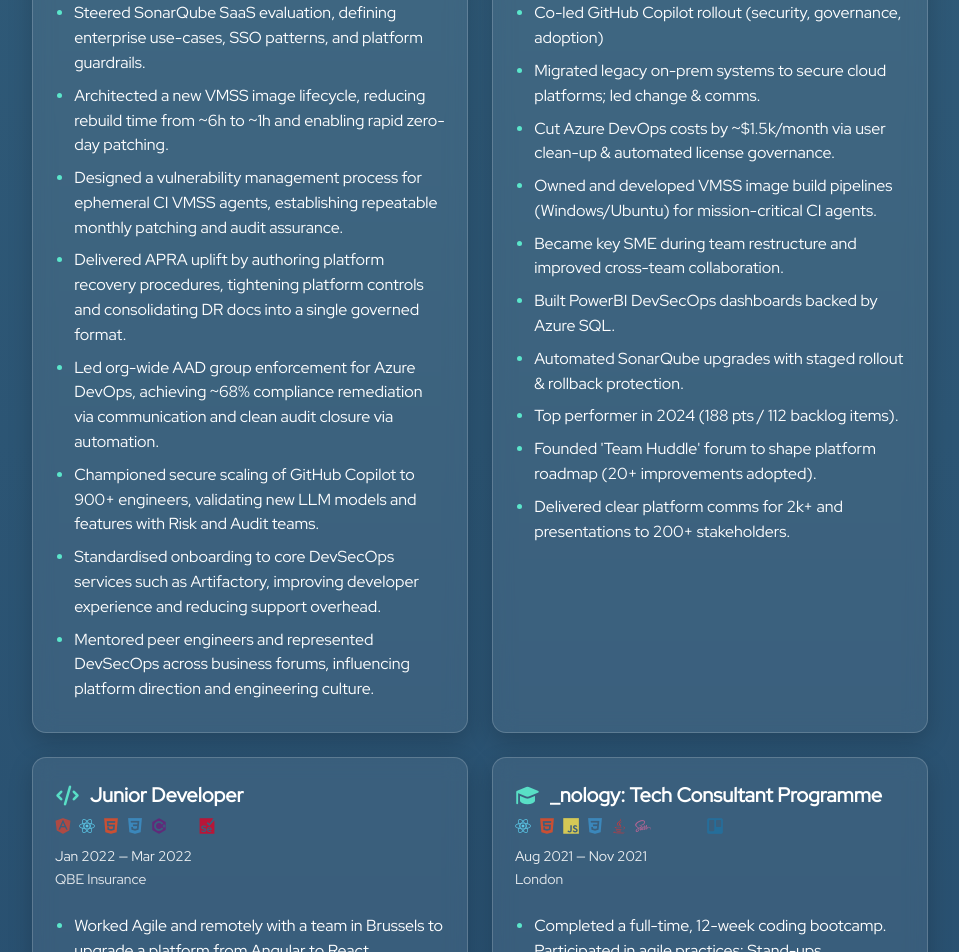
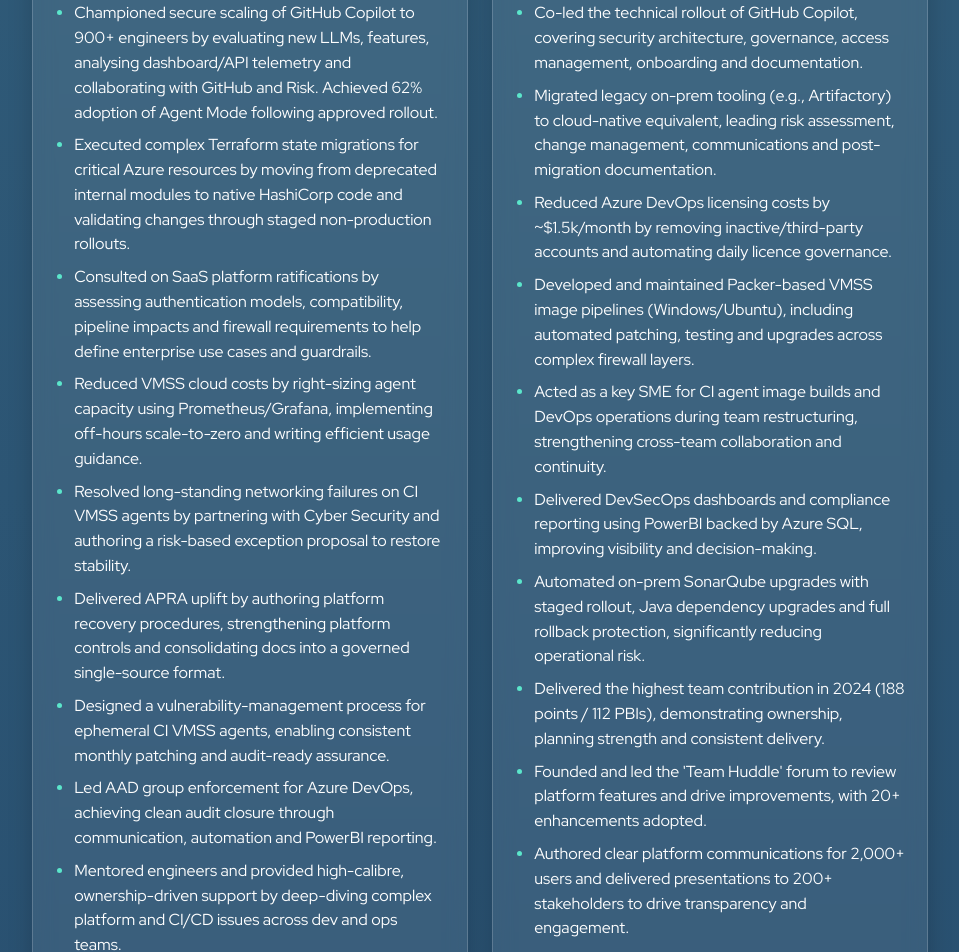
Before and after one commit to angaaruriakhil/portfolio-react, a React (Vite) app: page / in a window 1280 px wide. Shown: the part 2240-3192 px from the top of the page, without its empty margins (160-1119 px from the left). Built offline with nearby package versions, Linux system fonts and the light colour scheme; some icons are missing.

Commit message:
retool experience section and update pictures for battleship and morse code projects

```diff
--- a/src/components/scenes/About/About.jsx
+++ b/src/components/scenes/About/About.jsx
@@ -54,6 +54,7 @@
             data-aos="fade-right"
             data-aos-delay="40"
           >
+            <h3 className={styles.leftTitle}>Background</h3>
             <p>
               I’m a Senior Platform Engineer with a Chemical Engineering
               background and a proven track record of building reliable, secure
--- a/src/components/scenes/About/About.module.css
+++ b/src/components/scenes/About/About.module.css
@@ -62,6 +62,14 @@
 }
 
 .rightTitle {
+  font-size: clamp(14px, 1.6vw, 16px);
+  text-transform: uppercase;
+  letter-spacing: 0.04em;
+  opacity: 0.9;
+  margin: 0 0 10px 0;
+}
+
+.leftTitle {
   font-size: clamp(14px, 1.6vw, 16px);
   text-transform: uppercase;
   letter-spacing: 0.04em;
--- a/src/components/scenes/Experience/Experience.jsx
+++ b/src/components/scenes/Experience/Experience.jsx
@@ -32,14 +32,15 @@
       "Windows",
     ],
     bullets: [
-      "Steered SonarQube SaaS evaluation, defining enterprise use-cases, SSO patterns, and platform guardrails.",
-      "Architected a new VMSS image lifecycle, reducing rebuild time from ~6h to ~1h and enabling rapid zero-day patching.",
-      "Designed a vulnerability management process for ephemeral CI VMSS agents, establishing repeatable monthly patching and audit assurance.",
-      "Delivered APRA uplift by authoring platform recovery procedures, tightening platform controls and consolidating DR docs into a single governed format.",
-      "Led org-wide AAD group enforcement for Azure DevOps, achieving ~68% compliance remediation via communication and clean audit closure via automation.",
-      "Championed secure scaling of GitHub Copilot to 900+ engineers, validating new LLM models and features with Risk and Audit teams.",
-      "Standardised onboarding to core DevSecOps services such as Artifactory, improving developer experience and reducing support overhead.",
-      "Mentored peer engineers and represented DevSecOps across business forums, influencing platform direction and engineering culture.",
+      "Championed secure scaling of GitHub Copilot to 900+ engineers by evaluating new LLMs, features, analysing dashboard/API telemetry and collaborating with GitHub and Risk. Achieved 62% adoption of Agent Mode following approved rollout.",
+      "Executed complex Terraform state migrations for critical Azure resources by moving from deprecated internal modules to native HashiCorp code and validating changes through staged non-production rollouts.",
+      "Consulted on SaaS platform ratifications by assessing authentication models, compatibility, pipeline impacts and firewall requirements to help define enterprise use cases and guardrails.",
+      "Reduced VMSS cloud costs by right-sizing agent capacity using Prometheus/Grafana, implementing off-hours scale-to-zero and writing efficient usage guidance.",
+      "Resolved long-standing networking failures on CI VMSS agents by partnering with Cyber Security and authoring a risk-based exception proposal to restore stability.",
+      "Delivered APRA uplift by authoring platform recovery procedures, strengthening platform controls and consolidating docs into a governed single-source format.",
+      "Designed a vulnerability-management process for ephemeral CI VMSS agents, enabling consistent monthly patching and audit-ready assurance.",
+      "Led AAD group enforcement for Azure DevOps, achieving clean audit closure through communication, automation and PowerBI reporting.",
+      "Mentored engineers and provided high-calibre, ownership-driven support by deep-diving complex platform and CI/CD issues across dev and ops teams.",
     ],
   },
   {
@@ -69,16 +70,16 @@
       "Windows",
     ],
     bullets: [
-      "Co-led GitHub Copilot rollout (security, governance, adoption)",
-      "Migrated legacy on-prem systems to secure cloud platforms; led change & comms.",
-      "Cut Azure DevOps costs by ~$1.5k/month via user clean-up & automated license governance.",
-      "Owned and developed VMSS image build pipelines (Windows/Ubuntu) for mission-critical CI agents.",
-      "Became key SME during team restructure and improved cross-team collaboration.",
-      "Built PowerBI DevSecOps dashboards backed by Azure SQL.",
-      "Automated SonarQube upgrades with staged rollout & rollback protection.",
-      "Top performer in 2024 (188 pts / 112 backlog items).",
-      "Founded 'Team Huddle' forum to shape platform roadmap (20+ improvements adopted).",
-      "Delivered clear platform comms for 2k+ and presentations to 200+ stakeholders.",
+      "Co-led the technical rollout of GitHub Copilot, covering security architecture, governance, access management, onboarding and documentation.",
+      "Migrated legacy on-prem tooling (e.g., Artifactory) to cloud-native equivalent, leading risk assessment, change management, communications and post-migration documentation.",
+      "Reduced Azure DevOps licensing costs by ~$1.5k/month by removing inactive/third-party accounts and automating daily licence governance.",
+      "Developed and maintained Packer-based VMSS image pipelines (Windows/Ubuntu), including automated patching, testing and upgrades across complex firewall layers.",
+      "Acted as a key SME for CI agent image builds and DevOps operations during team restructuring, strengthening cross-team collaboration and continuity.",
+      "Delivered DevSecOps dashboards and compliance reporting using PowerBI backed by Azure SQL, improving visibility and decision-making.",
+      "Automated on-prem SonarQube upgrades with staged rollout, Java dependency upgrades and full rollback protection, significantly reducing operational risk.",
+      "Delivered the highest team contribution in 2024 (188 points / 112 PBIs), demonstrating ownership, planning strength and consistent delivery.",
+      "Founded and led the 'Team Huddle' forum to review platform features and drive improvements, with 20+ enhancements adopted.",
+      "Authored clear platform communications for 2,000+ users and delivered presentations to 200+ stakeholders to drive transparency and engagement.",
     ],
   },
   {
--- a/src/components/scenes/Projects/Projects.jsx
+++ b/src/components/scenes/Projects/Projects.jsx
@@ -137,8 +137,8 @@
         {/* 3 */}
         <ProjectCard
           aos={getAos(3)}
-          imgSrc={CalculatorImg}
-          imgAlt="A picture of the Calculator project."
+          imgSrc={BattleshipImg}
+          imgAlt="A picture of the Battleship project."
           techIcons={
             <>
               <i className="devicon-javascript-plain colored" />
@@ -146,24 +146,21 @@
               <i className="devicon-sass-original colored" />
             </>
           }
-          title="Calculator"
+          title="Battleship"
           info={
             <>
-              Calculator with support for basic operations, decimal inputs,
-              recurring decimals, negative number inputs and chaining
-              operations.
-              <br />
-              Tested using Cypress and usable on PC or mobile.
+              Face against the computer in a daring game of chance as you
+              attempt to locate and sink each other&apos;s ships.
             </>
           }
           links={[
             {
-              href: "https://angaaruriakhil.github.io/js-calculator/",
+              href: "https://angaaruriakhil.github.io/Battleship/",
               label: "Live Page",
               highlight: true,
             },
             {
-              href: "https://github.com/angaaruriakhil/js-calculator",
+              href: "https://github.com/angaaruriakhil/Battleship",
               label: "Source Code",
             },
           ]}
@@ -336,40 +333,9 @@
         />
 
         {/* 9 */}
+
         <ProjectCard
           aos={getAos(9)}
-          imgSrc={BattleshipImg}
-          imgAlt="A picture of the Battleship project."
-          techIcons={
-            <>
-              <i className="devicon-javascript-plain colored" />
-              <i className="devicon-html5-plain colored" />
-              <i className="devicon-sass-original colored" />
-            </>
-          }
-          title="Battleship"
-          info={
-            <>
-              Face against the computer in a daring game of chance as you
-              attempt to locate and sink each other&apos;s ships.
-            </>
-          }
-          links={[
-            {
-              href: "https://angaaruriakhil.github.io/Battleship/",
-              label: "Live Page",
-              highlight: true,
-            },
-            {
-              href: "https://github.com/angaaruriakhil/Battleship",
-              label: "Source Code",
-            },
-          ]}
-        />
-
-        {/* 10 */}
-        <ProjectCard
-          aos={getAos(10)}
           imgSrc={MorseCodeTranslatorImg}
           imgAlt="A picture of the Morse Code Translator project."
           techIcons={
@@ -402,6 +368,42 @@
             },
           ]}
         />
+
+        {/* 10 */}
+
+        <ProjectCard
+          aos={getAos(10)}
+          imgSrc={CalculatorImg}
+          imgAlt="A picture of the Calculator project."
+          techIcons={
+            <>
+              <i className="devicon-javascript-plain colored" />
+              <i className="devicon-html5-plain colored" />
+              <i className="devicon-sass-original colored" />
+            </>
+          }
+          title="Calculator"
+          info={
+            <>
+              Calculator with support for basic operations, decimal inputs,
+              recurring decimals, negative number inputs and chaining
+              operations.
+              <br />
+              Tested using Cypress and usable on PC or mobile.
+            </>
+          }
+          links={[
+            {
+              href: "https://angaaruriakhil.github.io/js-calculator/",
+              label: "Live Page",
+              highlight: true,
+            },
+            {
+              href: "https://github.com/angaaruriakhil/js-calculator",
+              label: "Source Code",
+            },
+          ]}
+        />
       </div>
     </section>
   );
```
Also changed, not shown: src/assets/images/projects/battleship.png, src/assets/images/projects/morse-code-translator.png.
